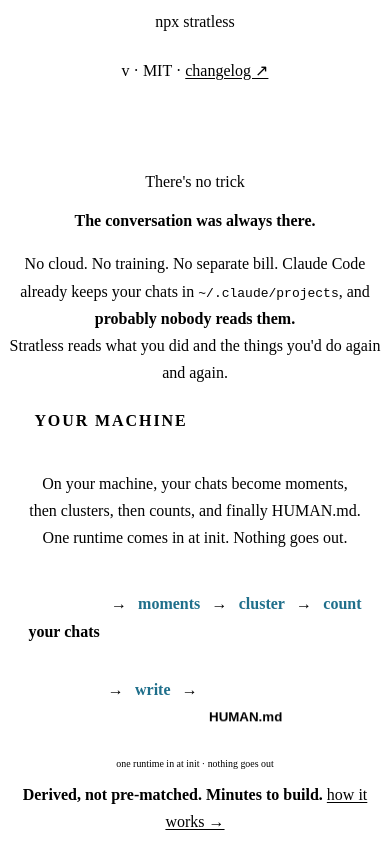
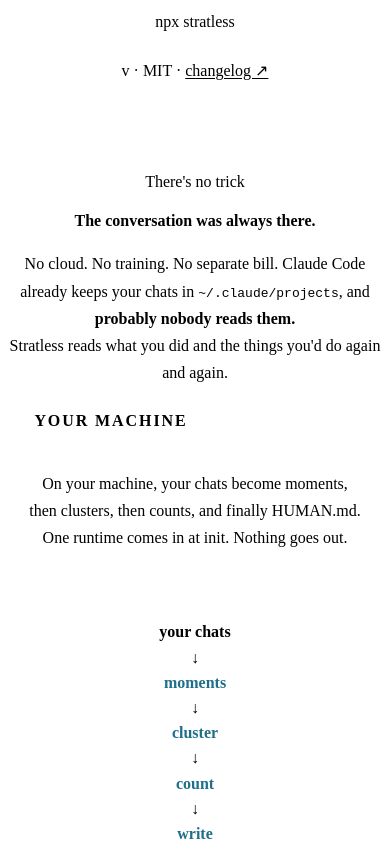
Before and after one commit to stratless-ai/stratless, a Nuxt app in the folder web/: page / in a window 390 px wide. Shown: the part 1156-1997 px from the top of the page. Built offline with nearby package versions, Linux system fonts and the light colour scheme.

Commit message:
phones get the words — the terminal was dragging the page 580px wide

```diff
--- a/web/pages/index.vue
+++ b/web/pages/index.vue
@@ -230,15 +230,15 @@
               <span class="mchat"><span class="mchat-b mchat-b1" /><span class="mchat-b mchat-b2" /></span>
               <span class="mdoc-name">your chats</span>
             </span>
-            <span class="flow-arrow">→</span>
+            <span class="flow-arrow" />
             <span class="flow-step">moments</span>
-            <span class="flow-arrow">→</span>
+            <span class="flow-arrow" />
             <span class="flow-step">cluster</span>
-            <span class="flow-arrow">→</span>
+            <span class="flow-arrow" />
             <span class="flow-step">count</span>
-            <span class="flow-arrow">→</span>
+            <span class="flow-arrow" />
             <span class="flow-step">write</span>
-            <span class="flow-arrow">→</span>
+            <span class="flow-arrow" />
           </span>
           <button type="button" class="mdoc-item mdoc-btn" aria-haspopup="dialog" aria-label="HUMAN.md: read the author's real one, unedited" @click="briefOpen = true">
             <span class="mdoc" aria-hidden="true"><span class="mdoc-fold" /><span class="mdoc-line" /><span class="mdoc-line" /><span class="mdoc-line" /></span>
@@ -250,7 +250,7 @@
       <!-- "Minutes" stays a ballpark word, never a typed figure: the measured build time moves
            release to release and would rot here. Exact numbers live where they are computed —
            init's consent door quotes cost and time on the person's own archive before spending. -->
-      <p class="quiet reveal-cap"><strong>Derived, not pre-matched. Minutes to build. </strong><NuxtLink to="/docs/how-it-works">how it works →</NuxtLink></p>
+      <p class="quiet reveal-cap"><strong>Derived, not pre-matched. Minutes to build. </strong><NuxtLink to="/docs/how-it-works">how it works&nbsp;→</NuxtLink></p>
     </div>
   </section>
 
@@ -364,6 +364,11 @@
   border: 1px solid #000;
   border-radius: 11px;
   overflow: hidden;
+  /* Without this, the <pre>'s longest line (~546px of unwrappable mono) is the page's minimum
+     width: it propagates up through the centered flex column and mobile browsers widen the layout
+     viewport to ~580px — the whole site renders clipped on phones. Containment stops the intrinsic
+     width at this box, so the declared width above actually rules. */
+  contain: inline-size;
 }
 /* the hero terminal is a real dark shell, floating on the paper */
 .realterm {
@@ -690,6 +695,10 @@
   font-size: var(--fs-sm);
   color: var(--mid);
 }
+/* the glyph lives in CSS so the phone layout below can turn → into ↓ without a second markup run */
+.flow-arrow::before {
+  content: '→';
+}
 /* the chat-logs mark: two speech bubbles, one from each side of the conversation, drawn with the
    same 1.5px ink stroke as the paper sheets so the diagram's icons stay one family */
 .mchat {
@@ -899,4 +908,25 @@
     padding-right: 0;
   }
 }
+
+/* ── phones (2026-08-07): same markup, a different cut of it. The 72-column terminal is a
+   desktop artifact — clipped, shrunken or swipe-gated it reads as breakage, so phones don't
+   get it; the hero is the words and the CTAs, one fog-banded screen. The proof stays: the
+   reveal's boundary diagram (stacked, ↓ for →) still ends at the real HUMAN.md. ── */
+@media (max-width: 640px) {
+  .term {
+    display: none;
+  }
+  /* the lede's <br> is a desktop couplet break; on a narrow rag it strands half-lines */
+  .lede br {
+    display: none;
+  }
+  .flow {
+    flex-direction: column;
+    gap: 0.45rem;
+  }
+  .flow-arrow::before {
+    content: '↓';
+  }
+}
 </style>
```
